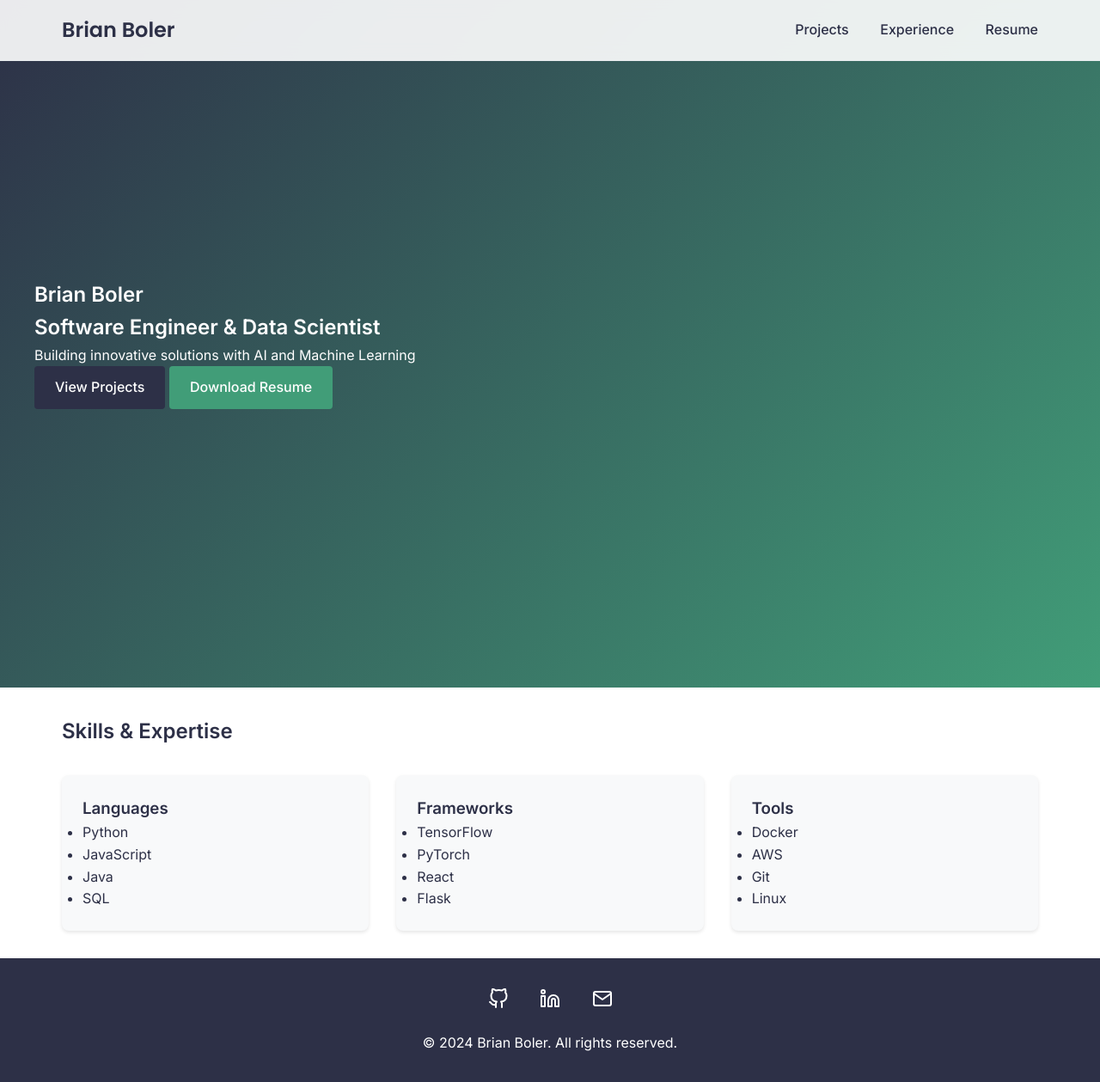
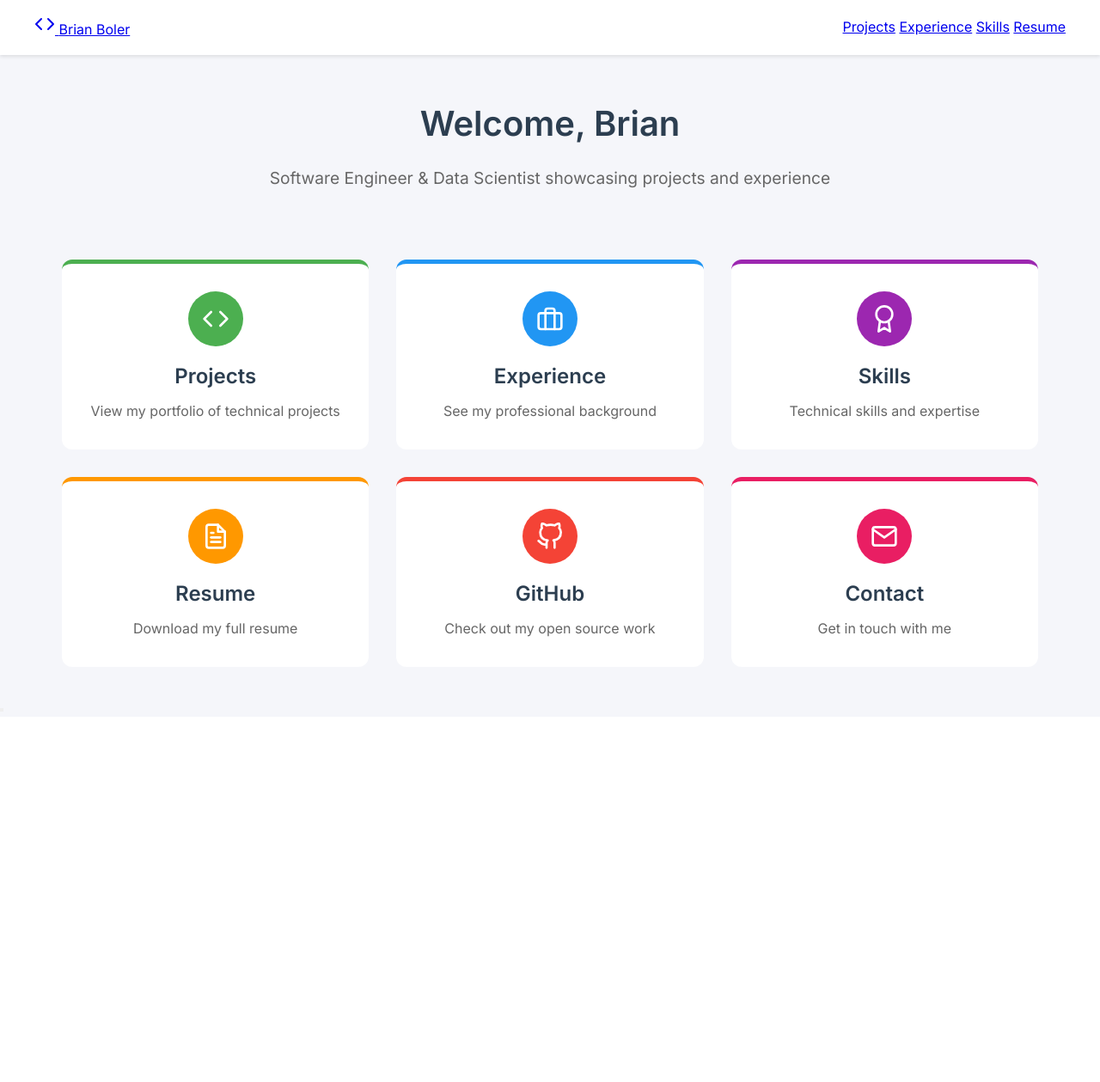
Before and after one commit to bb01010101/portfolio, a Python web app: template app/templates/index.html in a window 1280 px wide. Shown: the whole page at 86% size. After the commit the page ends 828 px from the top, so only its background shows below. Run offline with Jinja, Linux system fonts and the light colour scheme; the template is opened without the code that fills it, so the values that code supplies are empty.

Commit message:
update UI

```diff
--- a/app/static/css/style.css
+++ b/app/static/css/style.css
@@ -1,12 +1,12 @@
 :root {
-    --primary: #2D3047;
-    --secondary: #419D78;
-    --accent: #E0A458;
-    --background: #FFFFFF;
-    --text: #2D3047;
-    --light-text: #767676;
-    --card-bg: #F8F9FA;
-    --border: #E9ECEF;
+    --green: #4CAF50;
+    --blue: #2196F3;
+    --purple: #9C27B0;
+    --orange: #FF9800;
+    --red: #F44336;
+    --pink: #E91E63;
+    --text: #2C3E50;
+    --background: #F5F6FA;
 }
 
 * {
@@ -17,66 +17,41 @@
 
 body {
     font-family: 'Inter', sans-serif;
+    background: var(--background);
+    color: var(--text);
     line-height: 1.6;
-    color: var(--text);
-    background: var(--background);
 }
 
 .navbar {
-    position: fixed;
-    top: 0;
-    width: 100%;
-    background: rgba(255, 255, 255, 0.9);
-    backdrop-filter: blur(10px);
-    z-index: 1000;
-    border-bottom: 1px solid var(--border);
+    background: white;
+    padding: 1rem 2rem;
+    box-shadow: 0 2px 4px rgba(0,0,0,0.1);
 }
 
 .nav-content {
     max-width: 1200px;
     margin: 0 auto;
-    padding: 1rem 2rem;
     display: flex;
     justify-content: space-between;
     align-items: center;
 }
 
-.nav-logo {
-    font-family: 'Poppins', sans-serif;
-    font-weight: 600;
-    font-size: 1.5rem;
-    color: var(--primary);
-    text-decoration: none;
+.welcome-section {
+    text-align: center;
+    padding: 3rem 1rem;
 }
 
-.nav-links a {
-    margin-left: 2rem;
-    color: var(--text);
-    text-decoration: none;
-    font-weight: 500;
-    transition: color 0.3s ease;
+.welcome-section h1 {
+    font-size: 2.5rem;
+    margin-bottom: 1rem;
 }
 
-.nav-links a:hover {
-    color: var(--secondary);
+.subtitle {
+    font-size: 1.2rem;
+    color: #666;
 }
 
-.hero {
-    min-height: 100vh;
-    display: flex;
-    align-items: center;
-    background: linear-gradient(135deg, var(--primary) 0%, var(--secondary) 100%);
-    color: white;
-    padding: 2rem;
-}
-
-.hero-content {
-    max-width: 1200px;
-    margin: 0 auto;
-    width: 100%;
-}
-
-.project-grid {
+.card-grid {
     display: grid;
     grid-template-columns: repeat(auto-fit, minmax(300px, 1fr));
     gap: 2rem;
@@ -85,144 +60,202 @@ body {
     margin: 0 auto;
 }
 
-.project-card {
-    background: var(--card-bg);
-    border-radius: 8px;
-    padding: 1.5rem;
-    box-shadow: 0 4px 6px rgba(0, 0, 0, 0.1);
-    transition: transform 0.3s ease;
-}
-
-.project-card:hover {
-    transform: translateY(-5px);
-    box-shadow: 0 10px 20px rgba(0, 0, 0, 0.15);
-}
-
-.footer {
-    background: var(--primary);
-    color: white;
+.card {
+    background: white;
     padding: 2rem;
-    margin-top: auto;
-}
-
-.footer-content {
-    max-width: 1200px;
-    margin: 0 auto;
+    border-radius: 12px;
+    text-decoration: none;
+    color: var(--text);
+    transition: transform 0.2s, box-shadow 0.2s;
     text-align: center;
 }
 
-.social-links {
-    margin-bottom: 1rem;
+.card:hover {
+    transform: translateY(-5px);
+    box-shadow: 0 10px 20px rgba(0,0,0,0.1);
 }
 
-.social-links a {
+.card-icon {
+    width: 64px;
+    height: 64px;
+    margin: 0 auto 1rem;
+    display: flex;
+    align-items: center;
+    justify-content: center;
+    border-radius: 50%;
+}
+
+.card-icon svg {
+    width: 32px;
+    height: 32px;
     color: white;
-    margin: 0 1rem;
+}
+
+.card h2 {
+    margin-bottom: 0.5rem;
     font-size: 1.5rem;
 }
 
-.container {
-    max-width: 1200px;
+.card p {
+    color: #666;
+}
+
+.card-green { border-top: 5px solid var(--green); }
+.card-blue { border-top: 5px solid var(--blue); }
+.card-purple { border-top: 5px solid var(--purple); }
+.card-orange { border-top: 5px solid var(--orange); }
+.card-red { border-top: 5px solid var(--red); }
+.card-pink { border-top: 5px solid var(--pink); }
+
+.card-green .card-icon { background: var(--green); }
+.card-blue .card-icon { background: var(--blue); }
+.card-purple .card-icon { background: var(--purple); }
+.card-orange .card-icon { background: var(--orange); }
+.card-red .card-icon { background: var(--red); }
+.card-pink .card-icon { background: var(--pink); }
+
+@media (max-width: 768px) {
+    .card-grid {
+        grid-template-columns: 1fr;
+        padding: 1rem;
+    }
+
+    .welcome-section h1 {
+        font-size: 2rem;
+    }
+}
+
+/* Dark mode support */
+@media (prefers-color-scheme: dark) {
+    :root {
+        --background: #1a1a1a;
+        --text: #ffffff;
+        --card-bg: #2d2d2d;
+    }
+
+    .card {
+        background: var(--card-bg);
+    }
+
+    .navbar {
+        background: var(--card-bg);
+    }
+}
+
+/* Animations */
+@keyframes fadeIn {
+    from { opacity: 0; transform: translateY(20px); }
+    to { opacity: 1; transform: translateY(0); }
+}
+
+.card {
+    animation: fadeIn 0.5s ease-out;
+}
+
+/* Contact form styles */
+.contact-container {
+    max-width: 800px;
     margin: 0 auto;
     padding: 2rem;
 }
 
-.section-title {
-    font-size: 2.5rem;
+.contact-form-card {
+    padding: 2rem;
     margin-bottom: 2rem;
-    color: var(--primary);
 }
 
+.contact-form {
+    display: grid;
+    gap: 1.5rem;
+}
+
+.form-group {
+    display: grid;
+    gap: 0.5rem;
+}
+
+.form-group label {
+    font-weight: 500;
+}
+
+.form-group input,
+.form-group textarea {
+    padding: 0.75rem;
+    border: 1px solid var(--border);
+    border-radius: 4px;
+    font-family: inherit;
+}
+
+.social-cards {
+    display: grid;
+    grid-template-columns: repeat(auto-fit, minmax(150px, 1fr));
+    gap: 1rem;
+}
+
+.card-small {
+    padding: 1rem;
+    display: flex;
+    align-items: center;
+    gap: 0.5rem;
+    justify-content: center;
+}
+
+/* Skill tags */
+.skill-tags {
+    display: flex;
+    flex-wrap: wrap;
+    gap: 0.5rem;
+    margin-top: 1rem;
+}
+
+.skill-tag {
+    background: var(--background);
+    padding: 0.5rem 1rem;
+    border-radius: 20px;
+    font-size: 0.875rem;
+}
+
+/* Button styles */
 .btn {
-    display: inline-flex;
-    align-items: center;
     padding: 0.75rem 1.5rem;
+    border: none;
     border-radius: 4px;
     font-weight: 500;
-    text-decoration: none;
-    transition: all 0.3s ease;
+    cursor: pointer;
+    transition: transform 0.2s, box-shadow 0.2s;
+}
+
+.btn:hover {
+    transform: translateY(-2px);
+    box-shadow: 0 4px 8px rgba(0,0,0,0.1);
 }
 
 .btn-primary {
-    background: var(--primary);
+    background: var(--blue);
     color: white;
 }
 
-.btn-secondary {
-    background: var(--secondary);
-    color: white;
+/* Loading states */
+.loading {
+    opacity: 0.7;
+    pointer-events: none;
+    position: relative;
 }
 
-.btn-sm {
-    padding: 0.5rem 1rem;
-    font-size: 0.875rem;
+.loading::after {
+    content: '';
+    position: absolute;
+    top: 50%;
+    left: 50%;
+    width: 20px;
+    height: 20px;
+    margin: -10px;
+    border: 2px solid #ffffff;
+    border-top-color: transparent;
+    border-radius: 50%;
+    animation: spin 1s linear infinite;
 }
 
-.skills-grid {
-    display: grid;
-    grid-template-columns: repeat(auto-fit, minmax(250px, 1fr));
-    gap: 2rem;
-    margin-top: 2rem;
+@keyframes spin {
+    to { transform: rotate(360deg); }
 }
-
-.skill-category {
-    background: var(--card-bg);
-    padding: 1.5rem;
-    border-radius: 8px;
-    box-shadow: 0 2px 4px rgba(0, 0, 0, 0.1);
-}
-
-.timeline {
-    position: relative;
-    max-width: 800px;
-    margin: 0 auto;
-}
-
-.timeline-item {
-    position: relative;
-    padding: 2rem;
-    background: var(--card-bg);
-    border-radius: 8px;
-    margin-bottom: 2rem;
-    box-shadow: 0 2px 4px rgba(0, 0, 0, 0.1);
-}
-
-.tech-tag {
-    display: inline-block;
-    padding: 0.25rem 0.75rem;
-    background: var(--accent);
-    color: white;
-    border-radius: 16px;
-    font-size: 0.875rem;
-    margin: 0.25rem;
-}
-
-.resume-header {
-    display: flex;
-    justify-content: space-between;
-    align-items: center;
-    margin-bottom: 2rem;
-}
-
-.education-item {
-    margin-bottom: 1.5rem;
-}
-
-@media (max-width: 768px) {
-    .nav-content {
-        flex-direction: column;
-        text-align: center;
-    }
-
-    .nav-links {
-        margin-top: 1rem;
-    }
-
-    .nav-links a {
-        margin: 0 1rem;
-    }
-
-    .hero-title {
-        font-size: 2.5rem;
-    }
-}
--- a/app/templates/base.html
+++ b/app/templates/base.html
@@ -5,16 +5,20 @@
     <meta name="viewport" content="width=device-width, initial-scale=1.0">
     <title>{% block title %}Brian Boler - Portfolio{% endblock %}</title>
     <link rel="stylesheet" href="{{ url_for('static', filename='css/style.css', _external=True) }}">
-    <link href="https://fonts.googleapis.com/css2?family=Inter:wght@400;500;600&family=Poppins:wght@500;600;700&display=swap" rel="stylesheet">
+    <link href="https://fonts.googleapis.com/css2?family=Inter:wght@400;500;600&display=swap" rel="stylesheet">
     <script src="https://unpkg.com/feather-icons"></script>
 </head>
 <body>
     <nav class="navbar">
         <div class="nav-content">
-            <a href="{{ url_for('main.index') }}" class="nav-logo">Brian Boler</a>
+            <a href="{{ url_for('main.index') }}" class="nav-logo">
+                <i data-feather="code"></i>
+                <span>Brian Boler</span>
+            </a>
             <div class="nav-links">
                 <a href="{{ url_for('main.projects') }}">Projects</a>
                 <a href="{{ url_for('main.experience') }}">Experience</a>
+                <a href="{{ url_for('main.skills') }}">Skills</a>
                 <a href="{{ url_for('main.resume') }}">Resume</a>
             </div>
         </div>
@@ -24,20 +28,26 @@
         {% block content %}{% endblock %}
     </main>
 
-    <footer class="footer">
-        <div class="footer-content">
-            <div class="social-links">
-                <a href="https://github.com/brianboler" target="_blank"><i data-feather="github"></i></a>
-                <a href="https://linkedin.com/in/brianboler" target="_blank"><i data-feather="linkedin"></i></a>
-                <a href="mailto:brian.boler@example.com"><i data-feather="mail"></i></a>
-            </div>
-            <p>&copy; 2024 Brian Boler. All rights reserved.</p>
-        </div>
-    </footer>
-
     <script>
         feather.replace();
     </script>
     {% block scripts %}{% endblock %}
+
+    <button id="darkModeToggle" class="theme-toggle">
+        <i data-feather="moon"></i>
+    </button>
+
+    <script>
+    const darkModeToggle = document.getElementById('darkModeToggle');
+    const icon = darkModeToggle.querySelector('i');
+
+    darkModeToggle.addEventListener('click', () => {
+        document.body.classList.toggle('dark-mode');
+        icon.setAttribute('data-feather',
+            document.body.classList.contains('dark-mode') ? 'sun' : 'moon'
+        );
+        feather.replace();
+    });
+    </script>
 </body>
 </html>
--- a/app/templates/index.html
+++ b/app/templates/index.html
@@ -1,50 +1,58 @@
 {% extends "base.html" %}
 
 {% block content %}
-<section class="hero">
-    <div class="hero-content">
-        <h1 class="hero-title">Brian Boler</h1>
-        <h2 class="hero-subtitle">Software Engineer & Data Scientist</h2>
-        <p class="hero-description">Building innovative solutions with AI and Machine Learning</p>
-        <div class="hero-cta">
-            <a href="{{ url_for('main.projects') }}" class="btn btn-primary">View Projects</a>
-            <a href="{{ url_for('main.resume') }}" class="btn btn-secondary">Download Resume</a>
+<div class="welcome-section">
+    <h1>Welcome, Brian</h1>
+    <p class="subtitle">Software Engineer & Data Scientist showcasing projects and experience</p>
+</div>
+
+<div class="card-grid">
+    <a href="{{ url_for('main.projects') }}" class="card card-green">
+        <div class="card-icon">
+            <i data-feather="code"></i>
         </div>
-    </div>
-</section>
+        <h2>Projects</h2>
+        <p>View my portfolio of technical projects</p>
+    </a>
 
-<section class="skills-section">
-    <div class="container">
-        <h2>Skills & Expertise</h2>
-        <div class="skills-grid">
-            <div class="skill-category">
-                <h3>Languages</h3>
-                <ul>
-                    <li>Python</li>
-                    <li>JavaScript</li>
-                    <li>Java</li>
-                    <li>SQL</li>
-                </ul>
-            </div>
-            <div class="skill-category">
-                <h3>Frameworks</h3>
-                <ul>
-                    <li>TensorFlow</li>
-                    <li>PyTorch</li>
-                    <li>React</li>
-                    <li>Flask</li>
-                </ul>
-            </div>
-            <div class="skill-category">
-                <h3>Tools</h3>
-                <ul>
-                    <li>Docker</li>
-                    <li>AWS</li>
-                    <li>Git</li>
-                    <li>Linux</li>
-                </ul>
-            </div>
+    <a href="{{ url_for('main.experience') }}" class="card card-blue">
+        <div class="card-icon">
+            <i data-feather="briefcase"></i>
         </div>
-    </div>
-</section>
+        <h2>Experience</h2>
+        <p>See my professional background</p>
+    </a>
+
+    <a href="{{ url_for('main.skills') }}" class="card card-purple">
+        <div class="card-icon">
+            <i data-feather="award"></i>
+        </div>
+        <h2>Skills</h2>
+        <p>Technical skills and expertise</p>
+    </a>
+
+    <a href="{{ url_for('main.resume') }}" class="card card-orange">
+        <div class="card-icon">
+            <i data-feather="file-text"></i>
+        </div>
+        <h2>Resume</h2>
+        <p>Download my full resume</p>
+    </a>
+
+    <a href="https://github.com/bb01010101" class="card card-red">
+        <div class="card-icon">
+            <i data-feather="github"></i>
+        </div>
+        <h2>GitHub</h2>
+        <p>Check out my open source work</p>
+    </a>
+
+    <a href="{{ url_for('main.contact') }}" class="card card-pink">
+        <div class="card-icon">
+            <i data-feather="mail"></i>
+        </div>
+        <h2>Contact</h2>
+        <p>Get in touch with me</p>
+    </a>
+</div>
 {% endblock %}
```
Also changed, not shown: app/main/routes.py (+37 -1 lines), app/templates/contact.html (added, +67 -0 lines), app/templates/skills.html (added, +46 -0 lines).
